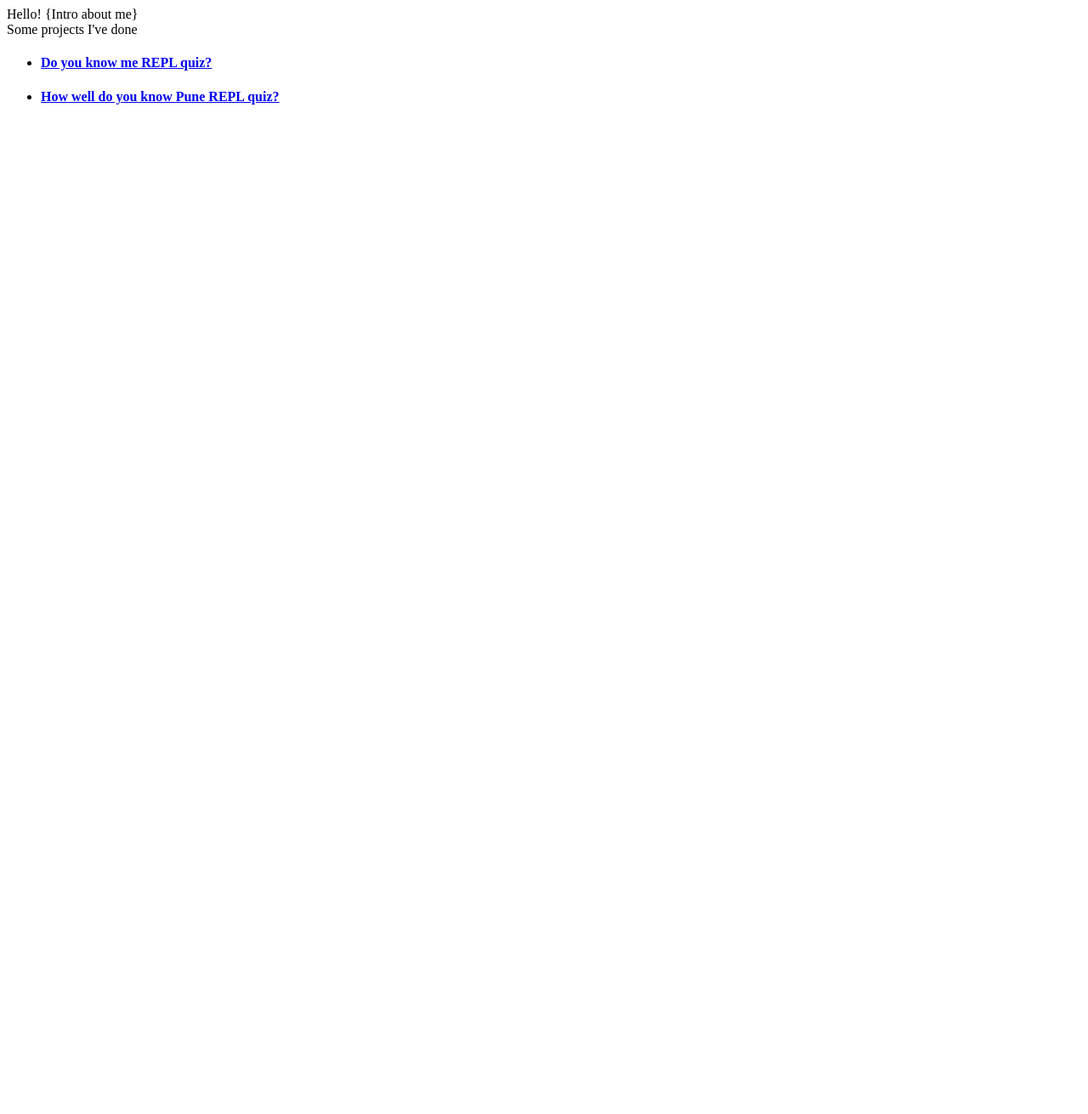
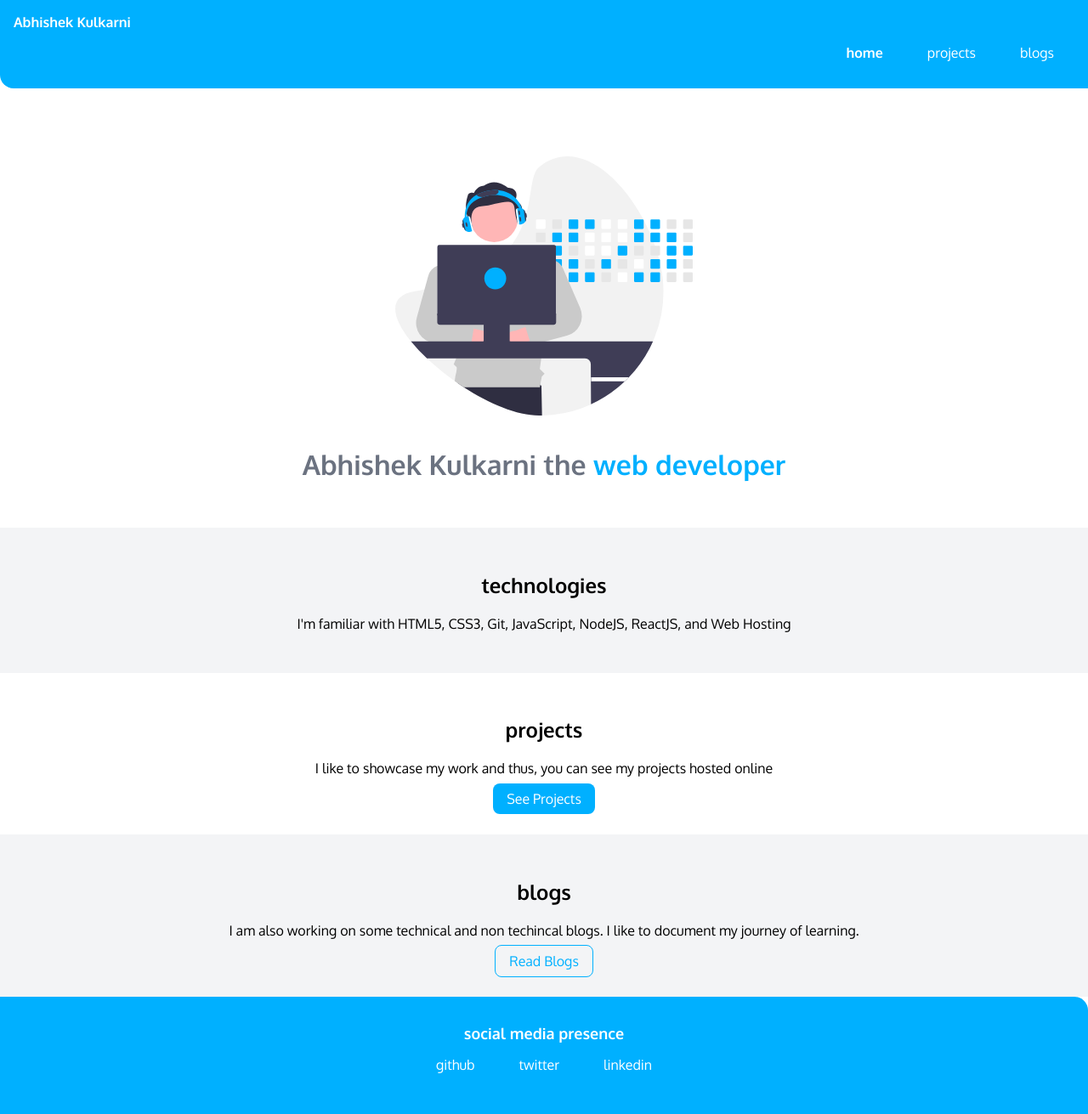
Before and after one commit to abhikrni/level-zero-portfolio, a plain HTML site: page index.html in a window 1280 px wide. Shown: the whole page at 85% size. Before the commit the page ends 800 px from the top, so only its background shows below. Drawn offline with Linux system fonts and the light colour scheme.

```diff
--- a/index.html
+++ b/index.html
@@ -1,27 +1,80 @@
 <!DOCTYPE html>
 <html lang="en">
+
 <head>
     <meta charset="UTF-8">
-    <meta http-equiv="X-UA-Compatible" content="IE=edge">
     <meta name="viewport" content="width=device-width, initial-scale=1.0">
-    <title>Abhishek Kulkarni</title>
+    <title>home | Abhishek Kulkarni</title>
+    <link href="styles.css" rel="stylesheet" />
 </head>
+
 <body>
-    Hello! {Intro about me}
-    <br>
+    <nav class="navigation container">
+        <div class="nav-brand">Abhishek Kulkarni</div>
+        <ul class="list-non-bullet nav-pills">
+            <li class="list-item-inline">
+                <a class="link link-active" href="/">home</a>
+            </li>
+            <li class="list-item-inline">
+                <a class="link" href="/projects.html">projects</a>
+            </li>
+            <li class="list-item-inline">
+                <a class="link" href="/blogs.html">blogs</a>
+            </li>
+        </ul>
+    </nav>
 
-    Some projects I've done
-    <ul>
-        <li>
-            <h4><a href=https://www.replit.com/@Abhi78902/clipersonalquiz#index.js">
-                    Do you know me REPL quiz?
-            </h4>
-        </li>
-        <li>
-            <h4><a href=https://www.replit.com/@Abhi78902/puneQuiz#index.js">
-                    How well do you know Pune REPL quiz?
-            </h4>
-        </li>
-    </ul>
+    <header class="hero">
+        <img class="hero-img" src="images/hero.svg" />
+        <h1 class="hero-heading">Abhishek Kulkarni the <span class="heading-inverted"> web developer</span></h1>
+    </header>
+
+    <section class="section ow">
+        <div class="container container-center">
+            <h1>technologies</h1>
+            <p>I'm familiar with HTML5, CSS3, Git, JavaScript, NodeJS, ReactJS, and Web Hosting</p>
+        </div>
+    </section>
+
+    <section class="section">
+        <div class="container container-center">
+            <h1>projects</h1>
+            <p>I like to showcase my work and thus, you can see my projects hosted online</p>
+            <a class="link link-primary" href="/projects.html">See Projects</a>
+        </div>
+    </section>
+
+    <section class="section ow">
+        <div class="container container-center">
+            <h1>blogs</h1>
+            <p>I am also working on some technical and non techincal blogs. I like to document my journey of learning.
+            </p>
+            <a class="link link-secondary" href="/blogs.html">Read Blogs</a>
+        </div>
+    </section>
+
+    <footer class="footer">
+        <div class="footer-header">social media presence</div>
+        <ul class="social-links list-non-bullet">
+            <li class="list-item-inline">
+                <a class="link" href="https://github.com/abhikrni" target="_blank">
+                    github
+                </a>
+            </li>
+            <li class="list-item-inline">
+                <a class="link" href="https://twitter.com/abhikrni" target="_blank">
+                    twitter
+                </a>
+            </li>
+            <li class="list-item-inline">
+                <a class="link" href="https://linkedin.com/in/abhishek-kulkarni-402875124" target="_blank">
+                    linkedin
+                </a>
+            </li>
+
+        </ul>
+    </footer>
+
 </body>
+
 </html>
--- /dev/null
+++ b/styles.css
@@ -0,0 +1,152 @@
+@import url('https://fonts.googleapis.com/css2?family=Oxygen:wght@400;700&display=swap');
+
+:root {
+    --primary-color: #00B0FF;
+    --off-white: #F3F4F6;
+    --dark-gray: #6B7280;
+}
+
+body {
+    font-family: 'Oxygen', sans-serif;
+    margin: 0px
+}
+
+hr {
+    margin: 2rem 0rem;
+}
+
+/** spaces **/
+
+.margin-md {
+    margin: 2rem;
+}
+
+/** container **/
+.container {
+    padding: 0rem 1rem;
+}
+
+.container-center {
+    max-width: 800px;
+    margin: auto;
+    text-align: center;
+}
+
+/** links **/
+.link {
+    box-sizing: border-box;
+    text-decoration: none;
+    padding: 0.5rem 1rem;
+    /* margin-top: 5rem;
+    margin-bottom: 1rem; */
+}
+
+.link-primary {
+    background-color: var(--primary-color);
+    border-radius: 0.5rem;
+    color: white
+}
+
+.link-secondary {
+    color: var(--primary-color);
+    border-radius: 0.5rem;
+    border: 1px solid var(--primary-color);
+}
+
+/** lists **/
+
+.list-non-bullet {
+    list-style: none;
+}
+
+.list-item-inline {
+    display: inline;
+    padding: 0rem 0.5rem;
+}
+
+/** navigation **/
+
+.navigation {
+    background-color: var(--primary-color);
+    color: white;
+    padding: 1rem;
+    border-bottom-left-radius: 1rem;
+}
+
+.navigation .nav-brand {
+    font-weight: bold;
+}
+
+.navigation .nav-pills {
+    text-align: right;
+}
+
+.navigation .link {
+    color: white;
+}
+
+.navigation .link-active {
+    font-weight: bold;
+}
+
+/** header **/
+
+.hero {
+    padding: 2rem;
+    padding-top: 5rem;
+
+}
+
+.hero .hero-img {
+    max-width: 350px;
+    display: block;
+    margin: auto;
+}
+
+.hero .hero-heading {
+    text-align: center;
+    padding-top: 1rem;
+    color: var(--dark-gray);
+}
+
+.hero .hero-heading .heading-inverted {
+    color: var(--primary-color);
+}
+
+/** sections **/
+
+.section {
+    padding: 2rem;
+}
+
+.section h1 {
+    text-align: center;
+
+}
+
+.ow {
+    background-color: var(--off-white);
+}
+
+/** footers **/
+
+.footer {
+    background-color: var(--primary-color);
+    padding: 2rem 1rem;
+    text-align: center;
+    color: white;
+    border-top-right-radius: 1rem;
+}
+
+.footer .link {
+    color: white
+}
+
+.footer .footer-header {
+    font-weight: bold;
+    font-size: large;
+}
+
+.footer ul {
+    padding-inline-start: 0px;
+}
```
Also changed, not shown: binary_blog.html (added, +75 -0 lines), blogs.html (added, +49 -0 lines), golang_blog.html (added, +55 -0 lines), lib/components.html (added, +161 -0 lines), projects.html (added, +82 -0 lines), images/hero.svg (added).
